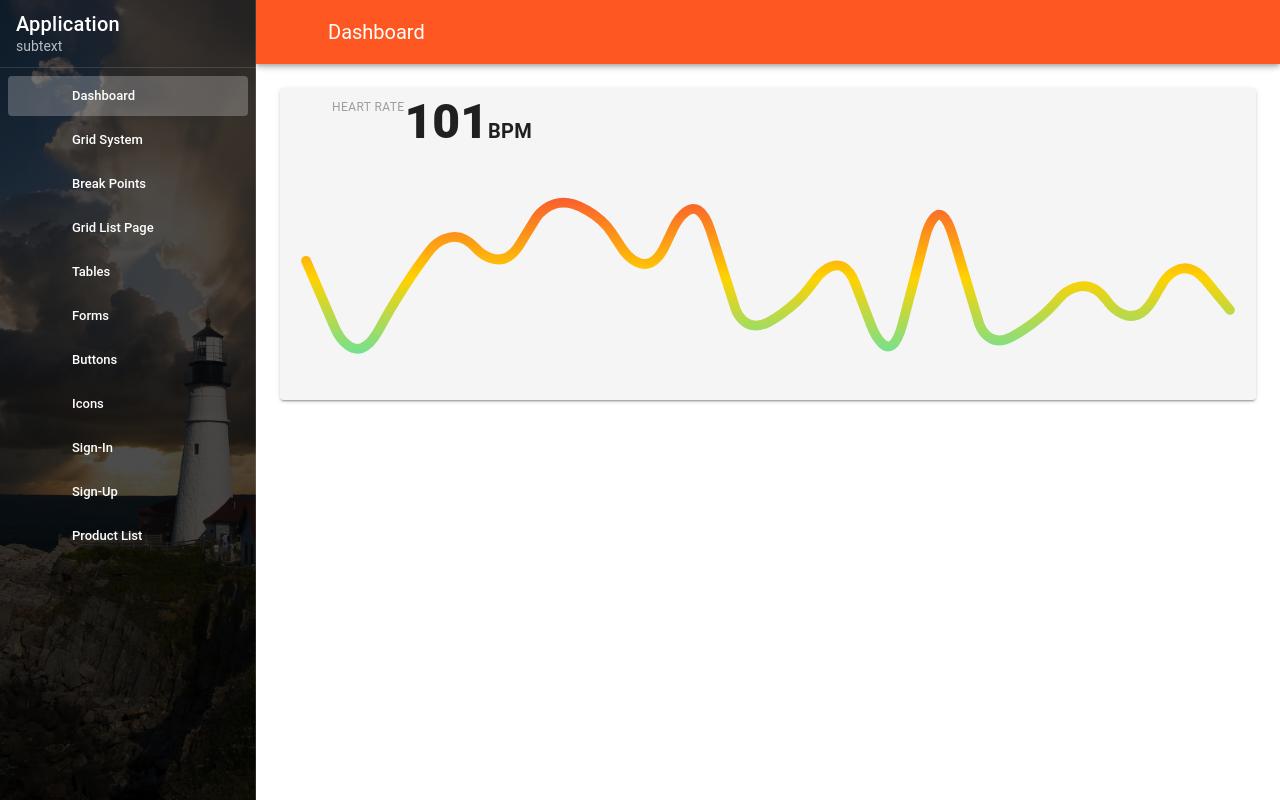
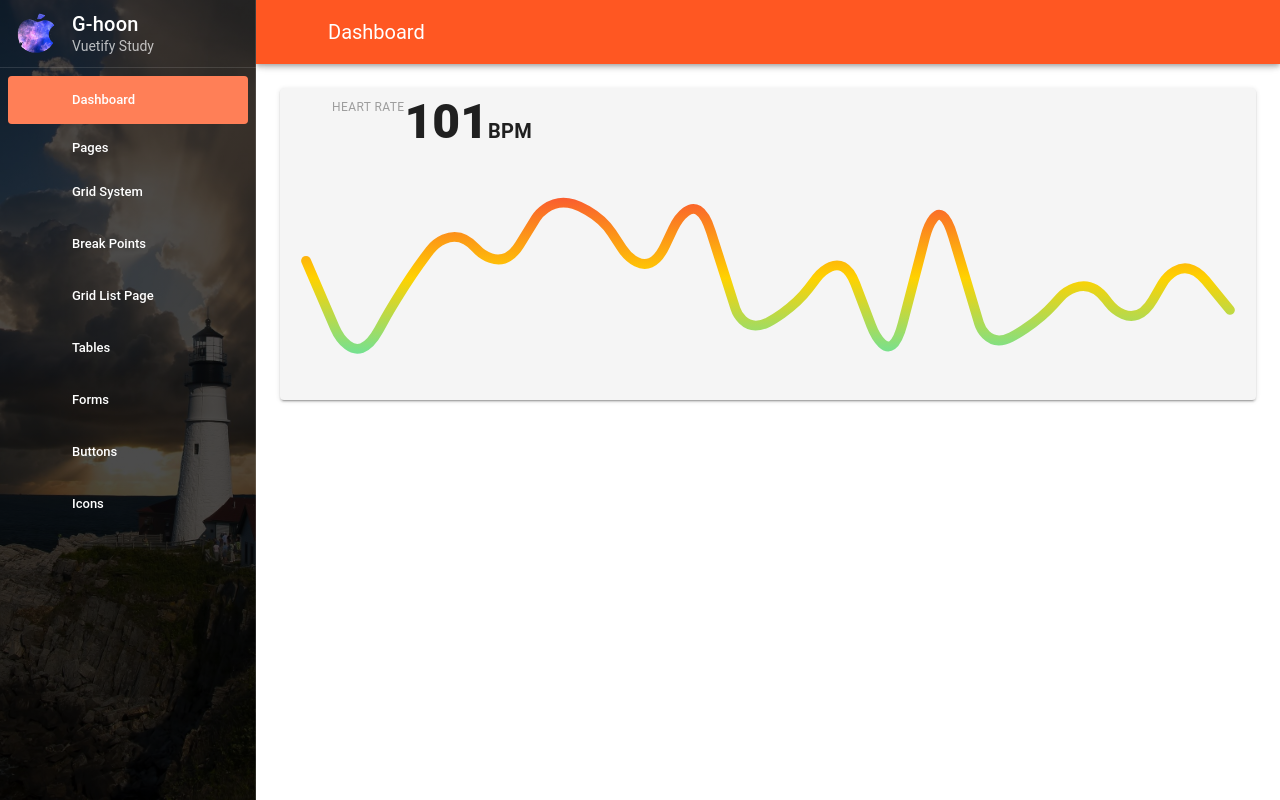
Before and after one commit to G-hoon/vuetify-study, a Vue app: page / in a window 1280 px wide. Both pictures are taken after a click on the button 28 px from the left and 32 px from the top of the page. Built offline with nearby package versions, Linux system fonts and the light colour scheme.

Commit message:
refactoring navigation and added depth menu

```diff
--- /dev/null
+++ b/src/layouts/default/DrawHeader.vue
@@ -0,0 +1,27 @@
+<template>
+  <v-list-item>
+    <v-list-item-avatar>
+      <v-img
+        :src="require('@/assets/logo-bg.png')"
+      />
+    </v-list-item-avatar>
+    <v-list-item-content>
+      <v-list-item-title class="text-h6">
+        G-hoon
+      </v-list-item-title>
+      <v-list-item-subtitle>
+        Vuetify Study
+      </v-list-item-subtitle>
+    </v-list-item-content>
+  </v-list-item>
+</template>
+
+<script>
+export default {
+  name: 'DefualtDrawHeader'
+}
+</script>
+
+<style>
+
+</style>
--- a/src/layouts/default/Drawer.vue
+++ b/src/layouts/default/Drawer.vue
@@ -16,59 +16,34 @@
         v-bind="props"
       />
     </template>
-
-    <v-list-item>
-      <v-list-item-content>
-        <v-list-item-title class="text-h6">
-          Application
-        </v-list-item-title>
-        <v-list-item-subtitle>
-          subtext
-        </v-list-item-subtitle>
-      </v-list-item-content>
-    </v-list-item>
-
+    <default-draw-header />
     <v-divider />
-
-    <v-list
-      dense
-      nav
-    >
-      <v-list-item
-        v-for="item in items"
-        :key="item.title"
-        link
-        :to="item.to"
-      >
-        <v-list-item-icon>
-          <v-icon>{{ item.icon }}</v-icon>
-        </v-list-item-icon>
-
-        <v-list-item-content>
-          <v-list-item-title>{{ item.title }}</v-list-item-title>
-        </v-list-item-content>
-      </v-list-item>
-    </v-list>
+    <DefaultList :items="items" />
   </v-navigation-drawer>
 </template>
 
 <script>
+import DefaultDrawHeader from './DrawHeader'
+import DefaultList from './List'
 export default {
   name: 'DefaultDrawer',
+  components: { DefaultDrawHeader, DefaultList },
   data: () => ({
     gradient: 'rgba(0, 0, 0, .7), rgba(0, 0, 0, .7)',
     items: [
       { title: 'Dashboard', icon: 'mdi-view-dashboard', to: '/' },
+      { title: 'Pages', icon: 'mdi-menu', items: [
+        { title: 'Sign-In', icon: 'mdi-view-dashboard', to: '/sign-in' },
+        { title: 'Sign-Up', icon: 'mdi-view-dashboard', to: '/sign-up' },
+        { title: 'Product List', icon: 'mdi-view-dashboard', to: '/product-list' }
+      ] },
       { title: 'Grid System', icon: 'mdi-view-dashboard', to: '/grid-system' },
       { title: 'Break Points', icon: 'mdi-view-dashboard', to: '/breakpoints' },
       { title: 'Grid List Page', icon: 'mdi-view-dashboard', to: '/grid-list-page' },
       { title: 'Tables', icon: 'mdi-view-dashboard', to: '/tables' },
       { title: 'Forms', icon: 'mdi-view-dashboard', to: '/forms' },
       { title: 'Buttons', icon: 'mdi-view-dashboard', to: '/buttons' },
-      { title: 'Icons', icon: 'mdi-view-dashboard', to: '/icons' },
-      { title: 'Sign-In', icon: 'mdi-view-dashboard', to: '/sign-in' },
-      { title: 'Sign-Up', icon: 'mdi-view-dashboard', to: '/sign-up' },
-      { title: 'Product List', icon: 'mdi-view-dashboard', to: '/product-list' }
+      { title: 'Icons', icon: 'mdi-view-dashboard', to: '/icons' }
     ],
   })
 }
--- /dev/null
+++ b/src/layouts/default/List.vue
@@ -0,0 +1,44 @@
+<template>
+  <v-list
+    dense
+    nav
+  >
+    <template v-for="(item, index) in items">
+      <!-- v-if="item.items" -->
+      <DefaultListGroup
+        v-if="item.items"
+        :key="`group-${index}`"
+        :item="item"
+      />
+      <!-- 동적으로 값을 바인딩 할 때는 `` 넣어줘야 함 -->
+      <DefaultListItem
+        v-else
+        :key="`item-${index}`"
+        :item="item"
+      />
+    </template>
+  </v-list>
+</template>
+
+<script>
+import DefaultListItem from './ListItem'
+import DefaultListGroup from './ListGroup'
+export default {
+  name: 'DefaultList',
+  components: {
+    DefaultListItem,
+    DefaultListGroup
+  },
+  props: {
+    // 부모에서 받아줌
+    items: {
+      type: Array,
+      default: () => ([])
+    }
+  },
+}
+</script>
+
+<style>
+
+</style>
--- /dev/null
+++ b/src/layouts/default/ListGroup.vue
@@ -0,0 +1,37 @@
+<template>
+  <v-list-group :prepend-icon="item.icon">
+    <template v-slot:activator>
+      <v-list-item-content>
+        <v-list-item-title>
+          {{ item.title }}
+        </v-list-item-title>
+      </v-list-item-content>
+    </template>
+    <template v-for="(child, index) in item.items">
+      <default-list-item
+        :key="`child-${index}`"
+        :item="child"
+      />
+    </template>
+  </v-list-group>
+</template>
+
+<script>
+import DefaultListItem from './ListItem.vue'
+export default {
+  name: 'DefaultListGroup',
+  components: {
+    DefaultListItem
+  },
+  props: {
+    item: {
+      type: Object,
+      default: () => ({})
+    }
+  }
+}
+</script>
+
+<style>
+
+</style>
--- /dev/null
+++ b/src/layouts/default/ListItem.vue
@@ -0,0 +1,32 @@
+<template>
+  <v-list-item
+    link
+    :to="item.to"
+    class="py-1"
+    active-class="primary white--text"
+  >
+    <v-list-item-icon>
+      <v-icon>{{ item.icon }}</v-icon>
+    </v-list-item-icon>
+
+    <v-list-item-content>
+      <v-list-item-title>{{ item.title }}</v-list-item-title>
+    </v-list-item-content>
+  </v-list-item>
+</template>
+
+<script>
+export default {
+  name: 'DefaultListItem',
+  props: {
+    item: {
+      type: Object,
+      default: () => ({})
+    }
+  }
+}
+</script>
+
+<style>
+
+</style>
```
Also changed, not shown: src/assets/logo-bg.png (added).
